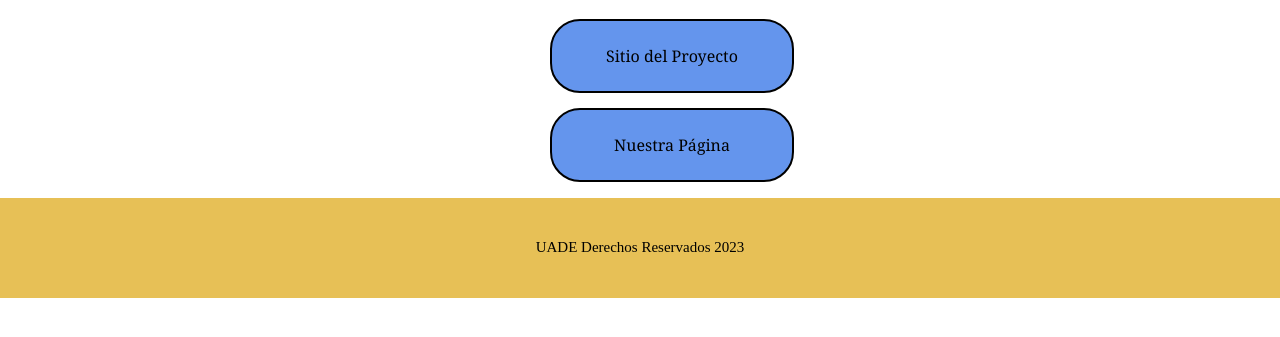
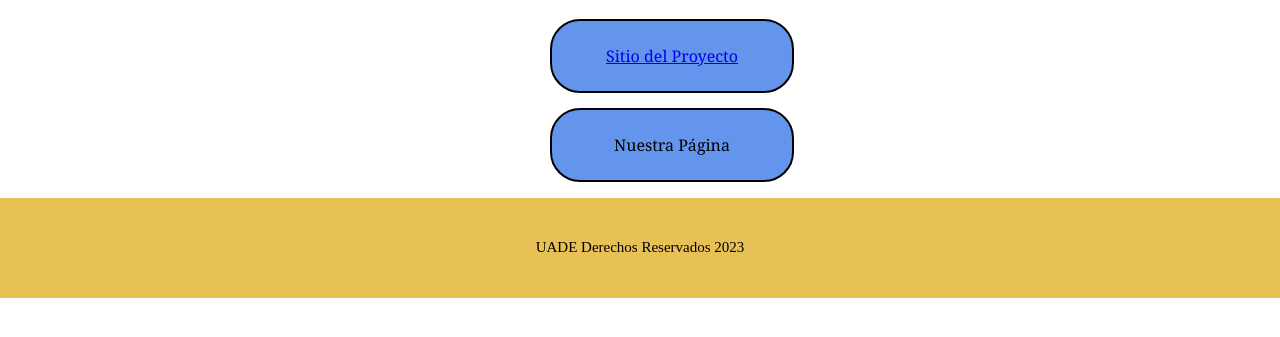
Before and after one commit to Cnieba/grup, a plain HTML site: page sitiodelproyecto.html in a window 1280 px wide. Shown: the part 201-538 px from the top of the page. Drawn offline with Linux system fonts and the light colour scheme.

Commit message:
Update sitiodelproyecto.html

```diff
--- a/sitiodelproyecto.html
+++ b/sitiodelproyecto.html
@@ -53,7 +53,7 @@ justify-content: space-around;
 align-items: center;
 padding: 20px;
 border-radius: 30px;
-margin-inline: 550px;">Sitio del Proyecto </p>
+margin-inline: 550px;"> <a href="https://sannti2.github.io/sitio-del-proyecto/ " target="_blank"> Sitio del Proyecto </p></a>
 
 
 
```
